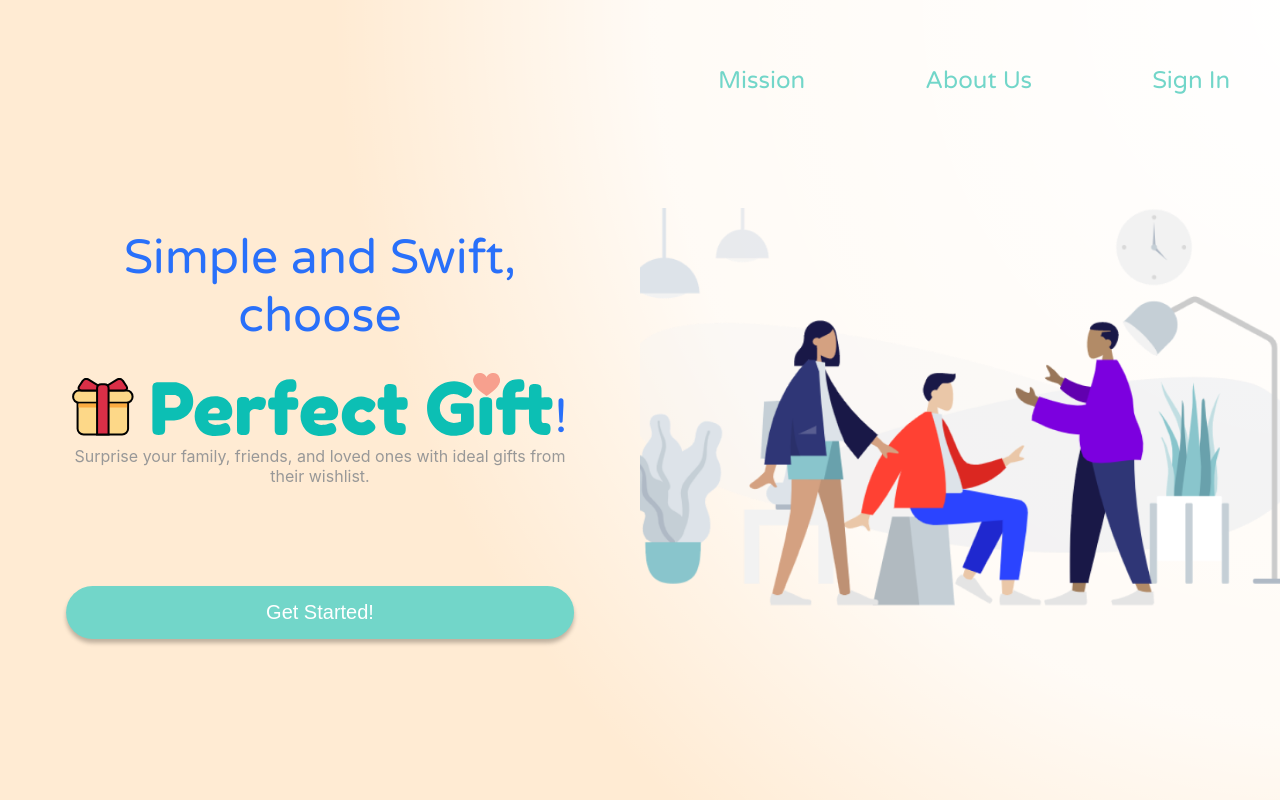
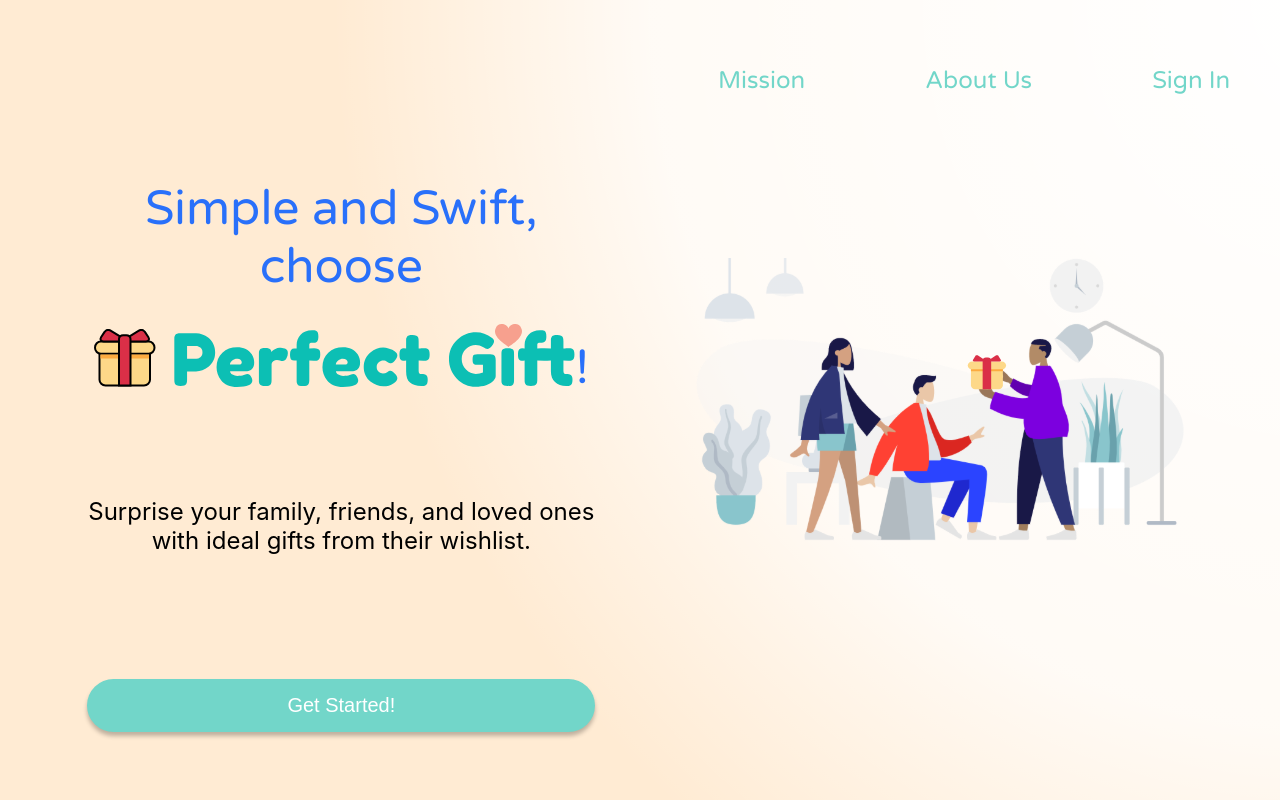
Before and after one commit to venuswku/perfect-gift, a React (Create React App) app: page / in a window 1280 px wide. Built offline with nearby package versions, Linux system fonts and the light colour scheme.

Commit message:
initial commit for starting to use flexbox for elements in columns next to one another

```diff
--- a/src/index.css
+++ b/src/index.css
@@ -4,6 +4,7 @@ body {
   font-family: -apple-system, BlinkMacSystemFont, 'Segoe UI', 'Roboto', 'Oxygen',
     'Ubuntu', 'Cantarell', 'Fira Sans', 'Droid Sans', 'Helvetica Neue',
     sans-serif;
+  font-size: 24px;
   -webkit-font-smoothing: antialiased;
   -moz-osx-font-smoothing: grayscale;
 }
--- a/src/pages/Landing/Landing.css
+++ b/src/pages/Landing/Landing.css
@@ -1,8 +1,55 @@
 .Landing {
     width: 100%;
-    min-height: 100vh;
+    height: 100%;
     text-align: center;
     background: radial-gradient(78.17% 133.85% at 104.12% 0%, #FFFFFF 0%, rgba(255, 255, 255, 0.791667) 68.15%, rgba(255, 255, 255, 0) 100%), linear-gradient(0deg, #FFEBD3, #FFEBD3);
+}
+
+.first-impression {
+    display: flex;
+    flex-direction: row;
+    height: 100vh;
+    align-items: center;
+    justify-content: space-evenly;
+}
+
+.about {
+    width: 40%;
+    padding: 5% 5% 0;
+}
+
+.catchphrase {
+    font-size: 48px;
+    font-family: 'Varela Round';
+    color: rgba(41, 112, 250, 1);
+    margin-bottom: 100px;
+}
+
+.description {
+    font-size: 24px;
+}
+
+.giveGiftPic {
+    /* transform: scale(0.8); */
+    width: 40%;
+    padding-right: 5%;
+}
+
+.logo_homepage {
+    position: relative;
+    top: 20px;
+}
+
+.get-started {
+    color: white;
+    background: #72D6C9;
+    box-shadow: 0px 4px 4px rgba(0, 0, 0, 0.25);
+    border-radius: 50px;
+    border: none;
+    white-space: nowrap;
+    font-size: 20px;
+    padding: 15px 200px;
+    margin-top: 100px;
 }
 
 /* split the screen in half (dunno how this works. more reasearch) */
@@ -38,24 +85,3 @@
     color: rgba(41, 112, 250, 1);
     margin-bottom: 100px;
 }
-
-.logo_homepage {
-    position: relative;
-    top: 20px;
-}
-
-.giveGiftPic {
-    height: 400px;
-}
-
-.bigButton {
-    color: white;
-    background: #72D6C9;
-    box-shadow: 0px 4px 4px rgba(0, 0, 0, 0.25);
-    border-radius: 50px;
-    border: none;
-    white-space: nowrap;
-    font-size: 20px;
-    padding: 15px 200px;
-    margin-top: 100px;
-}
--- a/src/pages/Landing/Landing.js
+++ b/src/pages/Landing/Landing.js
@@ -3,28 +3,36 @@ import { Link } from 'react-router-dom';
 import './Landing.css';
 import Navbar from '../../navigation/LandingNavbar/LandingNavbar';
 import { ReactComponent as PerfectGiftLogo } from '../../images/website_logo.svg';
-import giveGift from '../../images/landing_image.png';
+import giveGift from '../../images/landing_image.svg';
 
 function Landing() {
     return (
         <div className="Landing">
             <Navbar/>
-            <div class="split right">
+            <div class="first-impression">
+                <div class="about">
+                    <p className="catchphrase">Simple and Swift, choose<br /> <PerfectGiftLogo className="logo_homepage" />!</p>
+                    <p className="description">Surprise your family, friends, and loved ones with ideal gifts from their wishlist.</p>
+                    <Link exact to="/sign_in"><button className='get-started'>Get Started!</button></Link>
+                </div>
+                <img className="giveGiftPic" src={giveGift} alt="give great gifts" />
+            </div>
+            {/* <div class="split right"> */}
                 {/* dat pic */}
-                <div class="centered">
+                {/* <div class="centered">
                     <img src={giveGift} alt="give a Gift" className='giveGiftPic' />
                 </div>
             </div>
-            <div>
+            <div> */}
                 {/* description */}
-                <div class="split left">
+                {/* <div class="split left">
                     <div class="centered">
                         <p className="blueText">Simple and Swift, choose<br /> <PerfectGiftLogo className="logo_homepage" />!</p>
                         <body>Surprise your family, friends, and loved ones with ideal gifts from their wishlist.</body>
                         <Link exact to="/sign_in"><button className='bigButton'>Get Started!</button></Link>
                     </div>
                 </div>
-            </div>
+            </div> */}
         </div>
     );
 }
```
Also changed, not shown: src/images/landing_image.svg (added).
